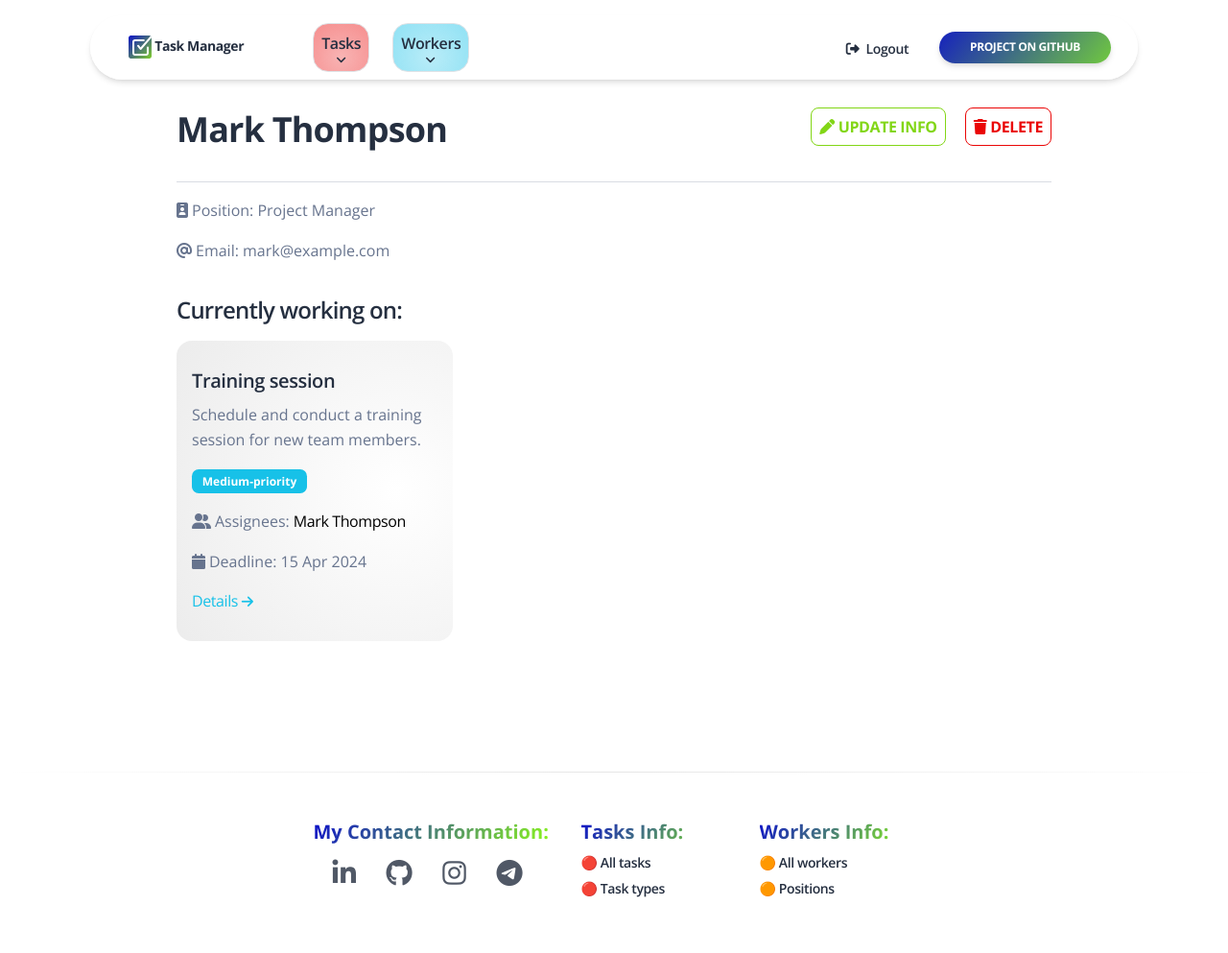
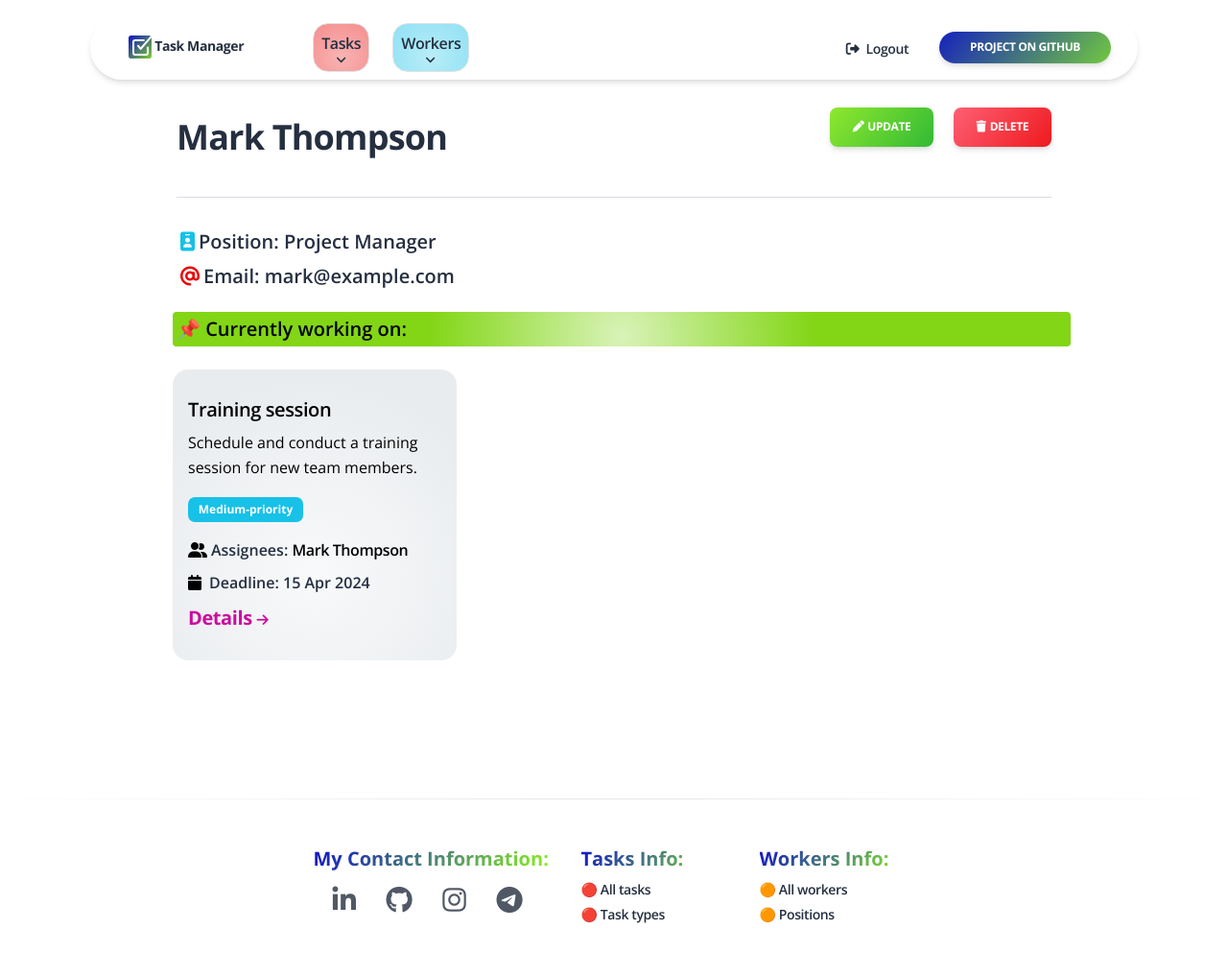
Before and after one commit to ArtemLeo/it-company-task-manager, a Django app: page /workers/2/ in a window 1280 px wide. Shown: the whole page at 96% size. Before the commit the page ends 935 px from the top, so only its background shows below. Run offline with Django 5.2, Linux system fonts and the light colour scheme; a user stored in the database is signed in; data comes from the database, SQL or seed files in the repository; some libraries are stand-ins or nearby versions.

Commit message:
changed templates/task_manager/position_confirm_delete.html, templates/task_manager/position_list.html

```diff
--- a/templates/task_manager/position_confirm_delete.html
+++ b/templates/task_manager/position_confirm_delete.html
@@ -11,8 +11,8 @@
     <div class="container text-center">
       <div class="row">
         <div class="col-lg-12">
-          <h3 class="mt-12">Are you sure you want to delete the position: {{ position }}?</h3>
-          <p>All workers working in this position will be deleted!</p>
+          <h3 class="mt-12">Are you sure you want to delete the position: "{{ position }}"?</h3>
+          <h6>All workers working in this position will be deleted!</h6>
         </div>
       </div>
       <br>
--- a/templates/task_manager/position_list.html
+++ b/templates/task_manager/position_list.html
@@ -41,7 +41,7 @@
                   <br>
                   <a class="btn-outline-success mt-4 py-2 pe-4"
                      href="{% url 'task_manager:position-update' pk=position.id %}"
-                  ><i class="fas fa-pen me-1"></i>Edit</a>
+                  ><i class="fas fa-pen me-1"></i>Update</a>
                   <a class="btn-outline-danger mt-4 py-2 pe-4"
                      href="{% url 'task_manager:position-delete' pk=position.id %}"
                   ><i class="fas fa-trash me-1"></i>Delete</a>
--- a/templates/task_manager/task_type_list.html
+++ b/templates/task_manager/task_type_list.html
@@ -38,7 +38,7 @@
                   <br>
                   <a class="btn-outline-success mt-4 py-2 pe-4"
                      href="{% url 'task_manager:task-type-update' pk=task_type.id %}"
-                  ><i class="fas fa-pen me-1"></i>Edit</a>
+                  ><i class="fas fa-pen me-1"></i>Update</a>
                   <a class="btn-outline-danger mt-4 py-2 pe-4"
                      href="{% url 'task_manager:task-type-delete' pk=task_type.id %}"
                   ><i class="fas fa-trash me-1"></i>Delete</a>
--- a/templates/task_manager/worker_confirm_delete.html
+++ b/templates/task_manager/worker_confirm_delete.html
@@ -7,18 +7,18 @@
 {% load crispy_forms_filters %}
 {% block content %}
   {% include "includes/navigation-light.html" %}
-  <section class="py-7">
+  <section class="py-3">
     <div class="container text-center">
       <div class="row">
         <div class="col-lg-12">
-          <h3 class="mt-12">Are you sure you want to delete the user: {{ worker.get_full_name }}?</h3>
+          <h3 class="mt-12">Are you sure you want to delete the user: "{{ worker.get_full_name }}"?</h3>
         </div>
       </div>
       <br>
       <div class="row">
         <form action="" method="post">
           {% csrf_token %}
-          <input type="submit" value="Yes, delete" class="fs-6 p-2 btn btn bg-gradient-danger link-to-page ms-3 mt-3">
+          <input type="submit" value="Yes, delete" class="btn bg-gradient-danger me-0">
           <a class="btn bg-gradient-success ms-4" href="{{ request.META.HTTP_REFERER }}">Changed my mind</a>
         </form>
       </div>
--- a/templates/task_manager/worker_detail.html
+++ b/templates/task_manager/worker_detail.html
@@ -6,37 +6,39 @@
 
 {% block content %}
   {% include "includes/navigation-light.html" %}
-  <section class="py-7">
+  <section class="py-7  min-height-600">
     <div class="container w-75">
       <div class="row">
         <div class="col-lg-6">
-          <h2 class="mb-3 mt-3">{{ worker.get_full_name }}</h2>
+          <h2 class="mb-4 mt-4">{{ worker.get_full_name }}</h2>
         </div>
         <div class="col-lg-6 mt-3 text-right">
-          <a href="{% url 'task_manager:worker-update' pk=worker.id %}" class="fs-6 p-2 btn btn btn-outline-success link-to-page">
-            <i class="fas fa-pen me-1"></i>Update info
+          <a href="{% url 'task_manager:worker-update' pk=worker.id %}" class="btn bg-gradient-success me-3">
+            <i class="fas fa-pen me-1"></i>Update
           </a>
-          <a href="{% url 'task_manager:worker-delete' pk=worker.id %}" class="fs-6 p-2 btn btn btn-outline-danger link-to-page ms-3">
+          <a href="{% url 'task_manager:worker-delete' pk=worker.id %}" class="btn bg-gradient-danger">
             <i class="fas fa-trash me-1"></i>Delete
           </a>
         </div>
       </div>
       <hr>
       <div class="row">
-        <p><i class="fas fa-id-badge me-1"></i>Position: {{ worker.position.name }}</p>
-        <p><i class="fas fa-at me-1"></i>Email: {{ worker.email }}</p>
-        <h4 class="mt-3">Currently working on:</h4>
+      <div class="text-black-100 p-3">
+        <h5><i class="text-info fas fa-id-badge me-1"></i>Position: {{ worker.position.name }}</h5>
+        <h5><i class="text-danger fas fa-at me-1"></i>Email: {{ worker.email }}</h5>
+      </div>
 
+        <h5 class="text-black-100 bg-gradient-faded-success-vertical rounded ms-2 p-1">📌 Currently working on:</h5>
         {% for task in worker.tasks.all %}
           {% if not task.is_completed %}
-            <div class="col-lg-4 col-sm-6 my-2">
-              <div class="card card-plain card-blog bg-gradient-faded-white">
+            <div class="col-lg-4 col-sm-6 my-2 p-2">
+              <div class="card card-plain card-blog bg-gradient-faded-light-vertical">
                 <div class="card-body px-0 m-1 mx-3">
                   <h5>
                     <a href="{% url 'task_manager:task-detail' pk=task.id %}"
-                       class="text-dark font-weight-bold">{{ task.name }}</a>
+                       class="text-black-100 font-weight-bold">{{ task.name }}</a>
                   </h5>
-                  <p>
+                  <p class="text-black-100 fw-lighter">
                     {{ task.description|truncatewords:20 }}
                   </p>
                   {% if task.priority == "Urgent" %}
@@ -48,17 +50,17 @@
                   {% elif task.priority == "Low-priority" %}
                     <p><span class="badge btn-success">Low-priority</span></p>
                   {% endif %}
-                  <p>
-                    <i class="fas fa-user-friends me-1"></i>Assignees:
+                  <h6>
+                    <i class="text-black-100 fas fa-user-friends me-1"></i>Assignees:
                     {% for worker in task.assignees.all %}
                       <a href="{% url 'task_manager:worker-detail' pk=worker.id %}">
                         {{ worker.get_full_name }}{% if not forloop.last %}, {% endif %}</a>
                     {% endfor %}
-                  </p>
-                  <p>
-                    <i class="fas fa-calendar me-1"></i>Deadline: {{ task.deadline|date:"d M Y" }}
-                  </p>
-                  <a href="{% url 'task_manager:task-detail' pk=task.id %}" class="text-info icon-move-right">Details
+                  </h6>
+                  <h6>
+                    <i class="text-black-100 fas fa-calendar me-2"></i>Deadline: {{ task.deadline|date:"d M Y" }}
+                  </h6>
+                  <a href="{% url 'task_manager:task-detail' pk=task.id %}" class="text-bolder fs-5 text-primary icon-move-right px-0 py-1">Details
                     <i class="fas fa-arrow-right text-sm" aria-hidden="true"></i>
                   </a>
                 </div>
--- a/templates/task_manager/worker_form.html
+++ b/templates/task_manager/worker_form.html
@@ -11,7 +11,7 @@
     <div class="container w-50">
       <div class="row">
         <div class="col-lg-6">
-          <h3 class="mt-3">{{ object|yesno:"Update worker's info:,Create new worker:" }}</h3>
+          <h3 class="mt-3">{{ object|yesno:"Update worker's information:,Create new worker:" }}</h3>
         </div>
       </div>
       <div class="row">
```
Also changed, not shown: templates/task_manager/task_detail.html (+8 -8 lines), templates/task_manager/worker_list.html (+5 -5 lines).
